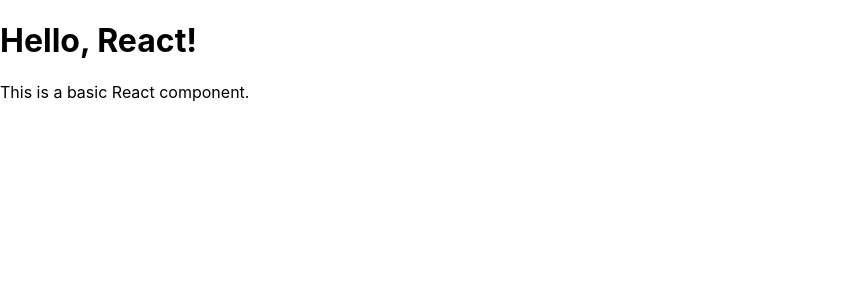
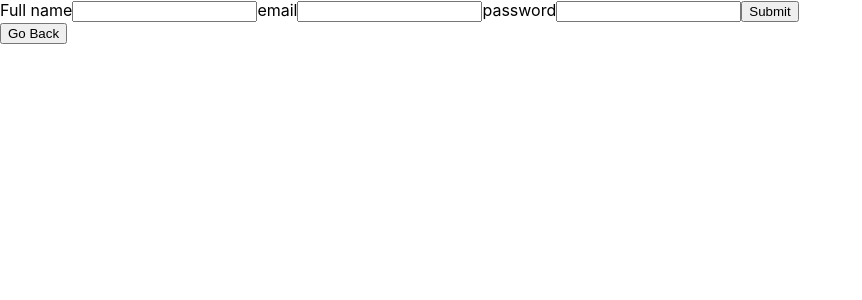
Before and after one commit to suryatejamuthyala/React_t, a React (Create React App) app in the folder React/hello-world/: page / in a window 1280 px wide. Shown: the top 300 px of the page, without its empty margins (0-862 px from the left). Built offline with nearby package versions, Linux system fonts and the light colour scheme.

Commit message:
registration form

```diff
--- a/React/hello-world/src/App.js
+++ b/React/hello-world/src/App.js
@@ -1,12 +1,18 @@
-import React from 'react';
+import React, {useState} from 'react';
+import Login from './registrationform/Login';
+import login from './registrationform/Login';
+import Register from './registrationform/Register';
 
 const HelloComponent = () => {
-  return (
-    <div>
-      <h1>Hello, React!</h1>
-      <p>This is a basic React component.</p>
-    </div>
-  );
+    const [currentForm, setCurrentForm] = useState('login')
+    const form = (formName) => {
+        setCurrentForm(formName)
+    }
+    return (<div className='App'>
+            {currentForm === login ? <Login onFormSwitch={form}/> : <Register onFormSwitch={form}/>}
+        </div>
+
+    );
 };
 
 export default HelloComponent;
--- /dev/null
+++ b/React/hello-world/src/registrationform/Login.js
@@ -0,0 +1,26 @@
+import React, {useState} from 'react';
+
+const Login = (props) => {
+    const [email, setEmail] = useState('')
+    const [password, setPassword] = useState('')
+
+    const handleSubmit = (e) => {
+        e.preventDefault();
+    }
+
+    return (<>
+            <form onSubmit={handleSubmit}>
+                <label htmlFor="email">email</label>
+                <input type='email' id='email' name='email' value={email} onChange={(e) => setEmail(e.target.value)}/>
+                <label htmlFor="password">password</label>
+                <input type='password' id='password' name='password' value={password}
+                       onChange={(e) => setPassword(e.target.value)}/>
+                <button type='submit'>Login</button>
+            </form>
+            <button onClick={() => props.onFormSwitch('register')}>Registration Link</button>
+        </>
+
+    );
+};
+
+export default Login;
--- /dev/null
+++ b/React/hello-world/src/registrationform/Register.js
@@ -0,0 +1,29 @@
+import React, {useState} from 'react';
+
+const Register = (props) => {
+    const [email, setEmail] = useState('')
+    const [password, setPassword] = useState('')
+    const [name, setName] = useState('')
+
+    const handleSubmit = (e) => {
+        e.preventDefault();
+    }
+
+    return (<>
+            <form onSubmit={handleSubmit}>
+                <label>Full name</label>
+                <input value={name} onChange={(e) => setName(e.target.value)}/>
+                <label htmlFor="email">email</label>
+                <input type='email' id='email' name='email' value={email} onChange={(e) => setEmail(e.target.value)}/>
+                <label htmlFor="password">password</label>
+                <input type='password' id='password' name='password' value={password}
+                       onChange={(e) => setPassword(e.target.value)}/>
+                <button type='submit'>Submit</button>
+            </form>
+            <button onClick={() => props.onFormSwitch('login')}>Go Back</button>
+        </>
+
+    );
+};
+
+export default Register;
```
